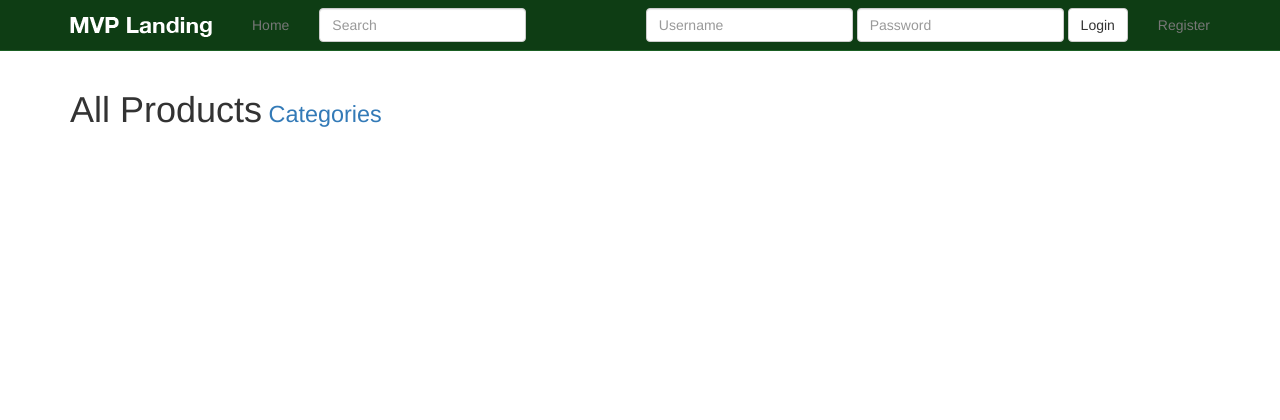
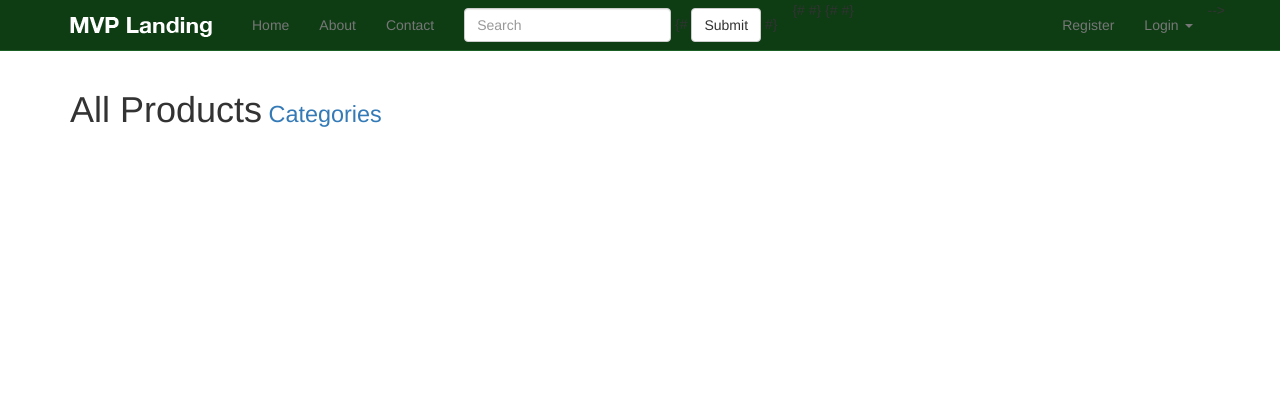
Before and after one commit to horrormyth/Django-Ecommerce, a Django app: page /products/ in a window 1280 px wide. Shown: the top 420 px of the page. Run offline with Django 3.2, Linux system fonts and the light colour scheme; data that the repository does not hold is empty; some libraries are stand-ins or nearby versions.

Commit message:
Stylize login in home

```diff
--- a/templates/navbar.html
+++ b/templates/navbar.html
@@ -4,40 +4,36 @@
 <nav class="navbar navbar-default navbar-static-top">
     <div class="container">
         <div class="navbar-header">
-          <button type="button" class="navbar-toggle collapsed" data-toggle="collapse" data-target="#navbar" aria-expanded="false" aria-controls="navbar">
+            <button type="button" class="navbar-toggle collapsed" data-toggle="collapse" data-target="#navbar"
+                    aria-expanded="false" aria-controls="navbar">
                 <span class="sr-only">Toggle navigation</span>
                 <span class="icon-bar"></span>
                 <span class="icon-bar"></span>
                 <span class="icon-bar"></span>
             </button>
-          <a class="navbar-brand" href="{% url 'home' %}"><img src="{% static 'img/mvp_landing_logo.png' %}" /></a>
+            <a class="navbar-brand" href="{% url 'home' %}"><img src="{% static 'img/mvp_landing_logo.png' %}"/></a>
         </div>
         <div id="navbar" class="navbar-collapse collapse">
             <ul class="nav navbar-nav">
                 <li><a href="{% url 'home' %}">Home</a></li>
-{#            <li><a href="{% url 'about' %}">About</a></li>#}
-{#            <li><a href="{% url 'contact' %}">Contact</a></li>#}
+                {#
+                <li><a href="{% url 'about' %}">About</a></li>
+                #}
+                {#
+                <li><a href="{% url 'contact' %}">Contact</a></li>
+                #}
                 <!--SEARCH BAR-->
                 <form class="navbar-form navbar-left" method="GET" role="search" action='{% url "products" %}'>
                     <div class="form-group">
                         <input type="text" class="form-control" placeholder="Search" name="q">
                     </div>
-{#                  <button type="submit" class="btn btn-default">Submit</button>#}
+                    {#
+                    <button type="submit" class="btn btn-default">Submit</button>
+                    #}
                 </form>
                 <!--End SEARCH BAR-->
 
-            <!-- <li class="dropdown">
-              <a href="#" class="dropdown-toggle" data-toggle="dropdown" role="button" aria-expanded="false">Dropdown <span class="caret"></span></a>
-              <ul class="dropdown-menu" role="menu">
-                <li><a href="#">Action</a></li>
-                <li><a href="#">Another action</a></li>
-                <li><a href="#">Something else here</a></li>
-                <li class="divider"></li>
-                <li class="dropdown-header">Nav header</li>
-                <li><a href="#">Separated link</a></li>
-                <li><a href="#">One more separated link</a></li>
-              </ul>
-            </li> -->
+
             </ul>
 
 
@@ -46,22 +42,25 @@
                 <li><a href="{% url 'auth_logout' %}">Logout</a></li>
                 {% else %}
                 <li><a href="{% url 'registration_register' %}">Register</a></li>
-            {% endif %}
-          </ul>
-
                 {% if not request.user.is_authenticated and not "/accounts/login" in request.get_full_path %}
-            <form class='navbar-form navbar-right' method='POST' action='{% url "auth_login" %}'>{% csrf_token %}
+                <li class="dropdown"><a href="#" class="dropdown-toggle" data-toggle="dropdown" role="button"
+                                        aria-expanded="false">Login <span class="caret"></span></a>
+                    <ul class="dropdown-menu" role="menu">
+                        <form class='navbar-form' method='POST' action='{% url "auth_login" %}'>{% csrf_token %}
                             <div class='form-group'>
-                  <input type='text' class='form-control' name='username' placeholder='Username' />
+                                <input type='text' class='form-control' name='username' placeholder='Username'/>
                             </div>
                             <div class='form-group'>
-                  <input type='password' class='form-control' name='password' placeholder='Password' />
+                                <input type='password' class='form-control' name='password' placeholder='Password'/>
                             </div>
                             <button type='submit' class='btn btn-default'>Login</button>
                         </form>
+                    </ul>
+                </li>
+                -->
                 {% endif %}
-
-
+                {% endif %}
+            </ul>
         </div><!--/.nav-collapse -->
     </div>
 </nav>
```
Lines whose indentation alone changed are shown as unchanged.
